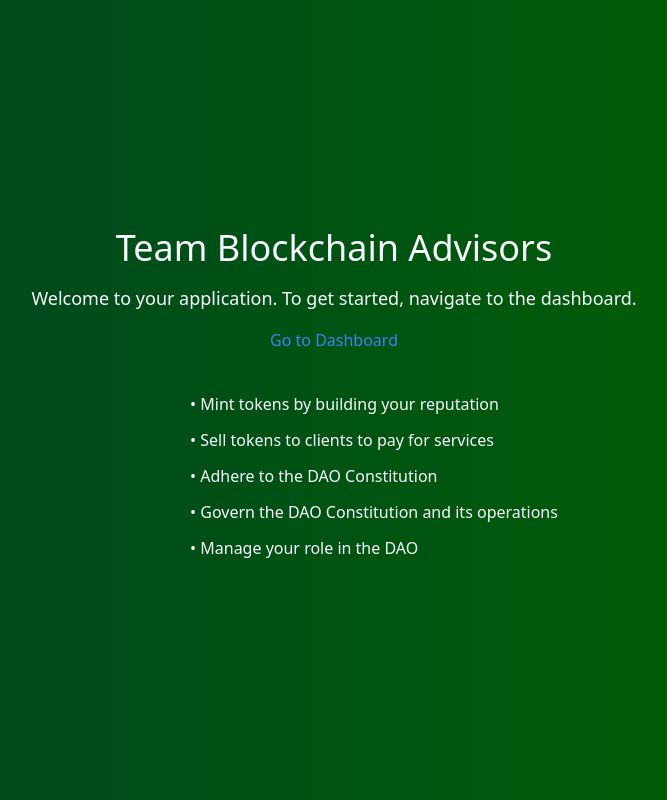
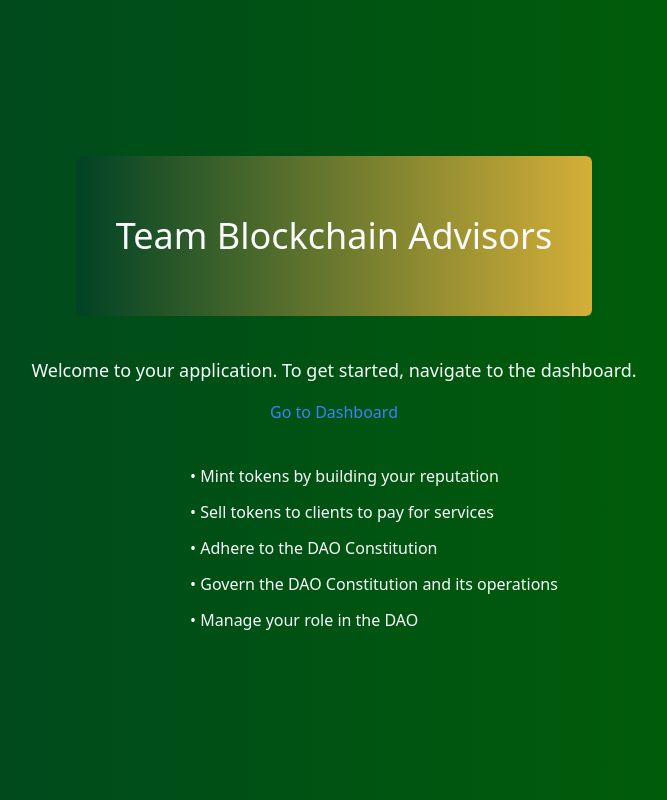
Before and after one commit to wstalmans1/dapp-dashboard-2, a React (Vite) app: page /#/ in a window 1280 px wide. Shown: the whole page, without its empty margins (306-973 px from the left). Built offline with nearby package versions, Linux system fonts and the light colour scheme.

Commit message:
homepage

```diff
--- a/src/components/HomePage.tsx
+++ b/src/components/HomePage.tsx
@@ -4,8 +4,8 @@ import '../styles/main.css';
 export default function HomePage() {
     return (
       <div className="min-h-screen flex flex-col justify-center p-5 bg-gradient-to-british-racing-green text-gray-50 items-center">
-        <h1 className="text-4xl mb-4">Team Blockchain Advisors</h1>
-        <p className="text-lg mb-4">Welcome to your application. To get started, navigate to the dashboard.</p>
+        <h1 className="text-4xl mb-4 p-10 flex flex-col justify-center h-20 md:h-40 items-stretch rounded-md bg-gradient-to-r from-british-racing-green to-rich-gold">Team Blockchain Advisors</h1>
+        <p className="text-lg pt-6 mb-4">Welcome to your application. To get started, navigate to the dashboard.</p>
         <Link to="/dashboard" className="text-blue-500 hover:underline">Go to Dashboard</Link>
         <div className="flex flex-col list-disc mt-10 ml-20">
           <p style={{ paddingLeft: '1em', textIndent: '-1em' }} className="pb-3">• Mint tokens by building your reputation</p>
```
